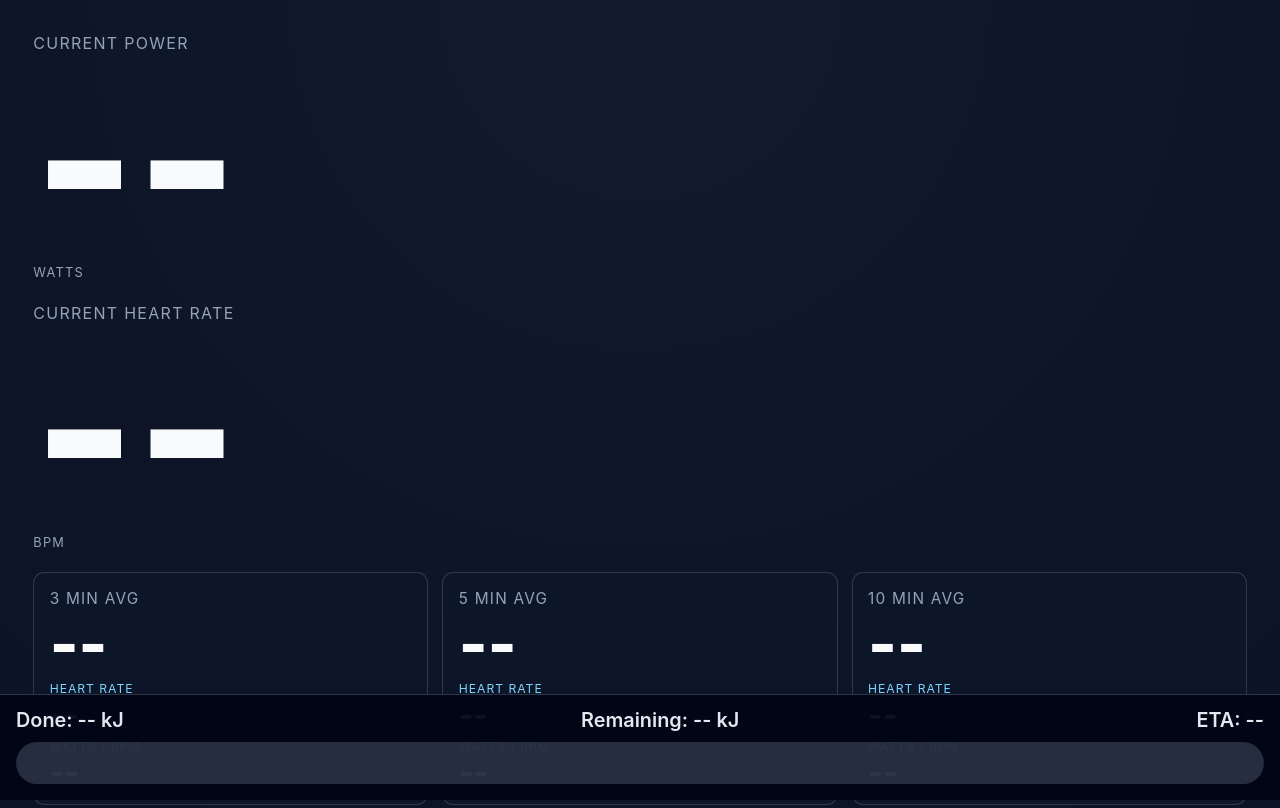
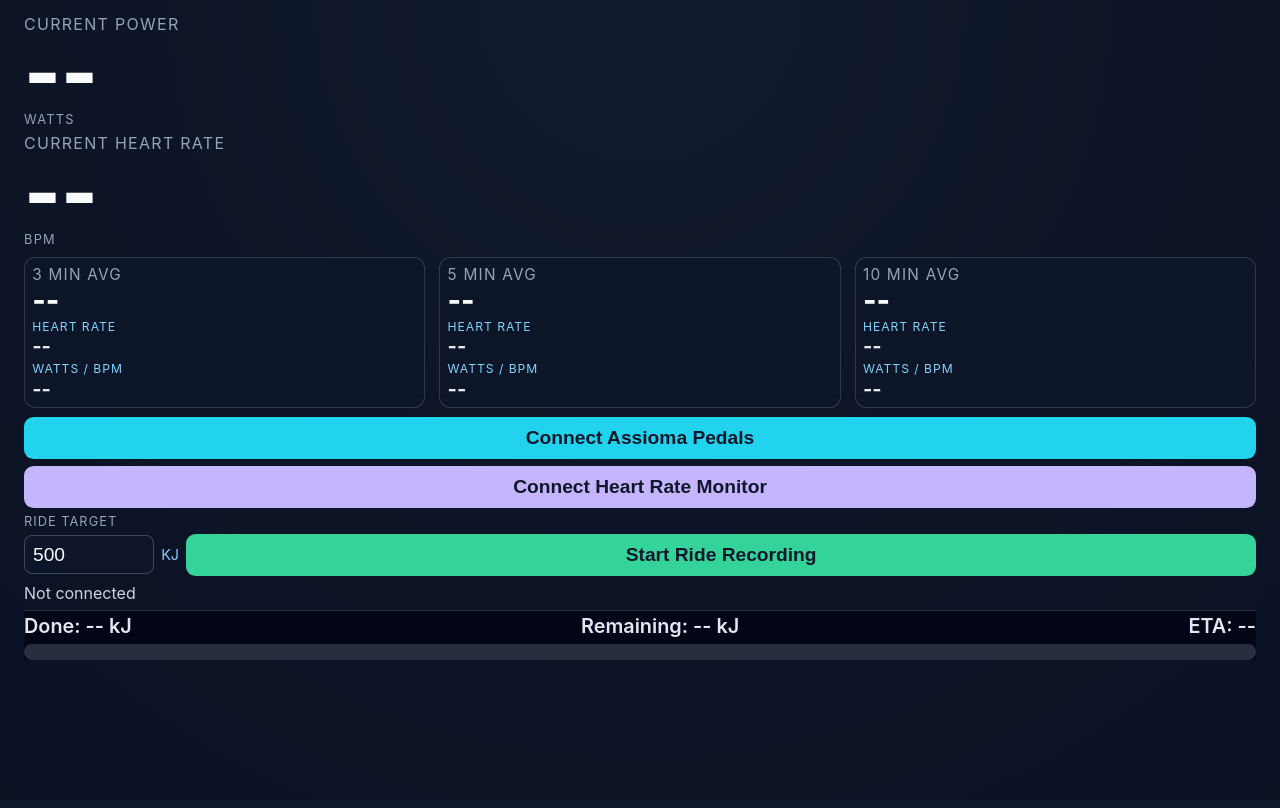
Before and after one commit to TNLSTT/CustomScreens_PowerMeterPedals, a website: page assioma-live-power/index.html in a window 1280 px wide. Shown: the top 808 px of the page. Drawn offline with Linux system fonts and the light colour scheme.

Commit message:
Ensure dashboard fits on a single screen without scrolling

```diff
--- a/assioma-live-power/style.css
+++ b/assioma-live-power/style.css
@@ -11,20 +11,25 @@
 
 body {
   margin: 0;
-  min-height: 100vh;
+  height: 100vh;
+  overflow: hidden;
   background: radial-gradient(circle at top, #1e293b 0%, #0b1120 45%, #020617 100%);
 }
 
 .dashboard {
   width: 100vw;
-  min-height: 100vh;
-  padding: clamp(1rem, 2.6vw, 2.5rem);
-  padding-bottom: 8.5rem;
+  height: 100vh;
+  display: grid;
+  grid-template-rows: repeat(2, auto) auto auto auto auto auto;
+  align-content: start;
+  gap: clamp(0.35rem, 0.8vh, 0.75rem);
+  padding: clamp(0.65rem, 1.7vh, 1.25rem) clamp(0.8rem, 2.1vw, 1.5rem);
+  overflow: hidden;
   background: rgba(15, 23, 42, 0.72);
 }
 
 .metric-block {
-  margin-bottom: clamp(0.9rem, 1.8vw, 1.4rem);
+  margin: 0;
 }
 
 .label {
@@ -37,15 +42,15 @@ body {
 
 .watts,
 .heart-rate {
-  margin: 0.4rem 0 0;
-  font-size: clamp(5rem, 17vw, 15rem);
+  margin: 0.2rem 0 0;
+  font-size: clamp(3.7rem, 9.8vh, 8.1rem);
   font-weight: 800;
   line-height: 0.92;
   color: #f8fafc;
 }
 
 .unit {
-  margin: 0.35rem 0 0;
+  margin: 0.2rem 0 0;
   color: #94a3b8;
   text-transform: uppercase;
   letter-spacing: 0.1em;
@@ -56,11 +61,11 @@ body {
   display: grid;
   grid-template-columns: repeat(3, minmax(0, 1fr));
   gap: clamp(0.6rem, 1.1vw, 1.1rem);
-  margin: 1.1rem 0 1.45rem;
+  margin: 0.2rem 0;
 }
 
 .avg-card {
-  padding: clamp(0.8rem, 1.2vw, 1.15rem);
+  padding: clamp(0.45rem, 0.9vh, 0.75rem);
   border: 1px solid rgba(148, 163, 184, 0.25);
   background: rgba(15, 23, 42, 0.65);
   border-radius: 0.7rem;
@@ -75,15 +80,15 @@ body {
 }
 
 .avg-value {
-  margin: 0.3rem 0 0.3rem;
-  font-size: clamp(2.2rem, 4.8vw, 4.8rem);
+  margin: 0.15rem 0 0.2rem;
+  font-size: clamp(1.7rem, 3.6vh, 2.9rem);
   font-weight: 800;
   color: #f8fafc;
   line-height: 1;
 }
 
 .avg-sub-label {
-  margin: 0.45rem 0 0;
+  margin: 0.25rem 0 0;
   font-size: clamp(0.72rem, 0.95vw, 1rem);
   text-transform: uppercase;
   letter-spacing: 0.08em;
@@ -92,7 +97,7 @@ body {
 
 .avg-sub-value {
   margin: 0.15rem 0 0;
-  font-size: clamp(1.2rem, 2.45vw, 2.6rem);
+  font-size: clamp(1rem, 2.5vh, 1.65rem);
   font-weight: 700;
   color: #e2e8f0;
   line-height: 1.05;
@@ -101,8 +106,8 @@ body {
 .button-grid {
   display: grid;
   grid-template-columns: 1fr;
-  gap: 0.6rem;
-  margin-top: 0.4rem;
+  gap: 0.4rem;
+  margin-top: 0;
 }
 
 .button-grid.compact {
@@ -117,7 +122,7 @@ body {
 
 .connect-btn {
   width: 100%;
-  padding: 0.9rem 1rem;
+  padding: 0.62rem 0.9rem;
   border: 0;
   border-radius: 0.6rem;
   font-size: clamp(1rem, 1.5vw, 1.5rem);
@@ -153,19 +158,19 @@ body {
 }
 
 .status {
-  margin: 0.9rem 0 0;
-  min-height: 1.5rem;
+  margin: 0.1rem 0 0;
+  min-height: 1.25rem;
   font-size: clamp(0.95rem, 1.25vw, 1.3rem);
   color: #cbd5e1;
 }
 
 .ride-controls {
-  margin-top: 1.05rem;
+  margin-top: 0;
 }
 
 .ride-label {
   display: block;
-  margin-bottom: 0.45rem;
+  margin-bottom: 0.3rem;
   font-size: clamp(0.76rem, 1vw, 1rem);
   text-transform: uppercase;
   letter-spacing: 0.08em;
@@ -175,13 +180,13 @@ body {
 .ride-programming-row {
   display: grid;
   grid-template-columns: 130px auto 1fr;
-  gap: 0.55rem;
+  gap: 0.45rem;
   align-items: center;
 }
 
 .ride-input {
   width: 100%;
-  padding: 0.7rem 0.55rem;
+  padding: 0.48rem 0.5rem;
   border-radius: 0.5rem;
   border: 1px solid rgba(148, 163, 184, 0.35);
   background: rgba(15, 23, 42, 0.75);
@@ -204,14 +209,10 @@ body {
 }
 
 .ride-progress {
-  position: fixed;
-  left: 0;
-  right: 0;
-  bottom: 0;
-  z-index: 40;
-  padding: 0.8rem 1rem 1rem;
+  position: static;
+  padding: 0.2rem 0 0;
   background: rgba(2, 6, 23, 0.95);
-  border-top: 1px solid rgba(148, 163, 184, 0.3);
+  border-top: 1px solid rgba(148, 163, 184, 0.25);
 }
 
 .ride-progress-details {
@@ -221,12 +222,12 @@ body {
   font-size: clamp(1rem, 1.55vw, 1.7rem);
   font-weight: 600;
   color: #e2e8f0;
-  margin-bottom: 0.65rem;
+  margin-bottom: 0.35rem;
 }
 
 .ride-progress-track {
   width: 100%;
-  height: clamp(22px, 3.3vw, 42px);
+  height: clamp(16px, 2.1vh, 26px);
   border-radius: 999px;
   background: rgba(148, 163, 184, 0.25);
   overflow: hidden;
@@ -240,6 +241,16 @@ body {
 }
 
 @media (max-width: 900px) {
+  body {
+    overflow-y: auto;
+  }
+
+  .dashboard {
+    height: auto;
+    min-height: 100vh;
+    overflow: visible;
+  }
+
   .rolling-averages {
     grid-template-columns: 1fr;
   }
```
